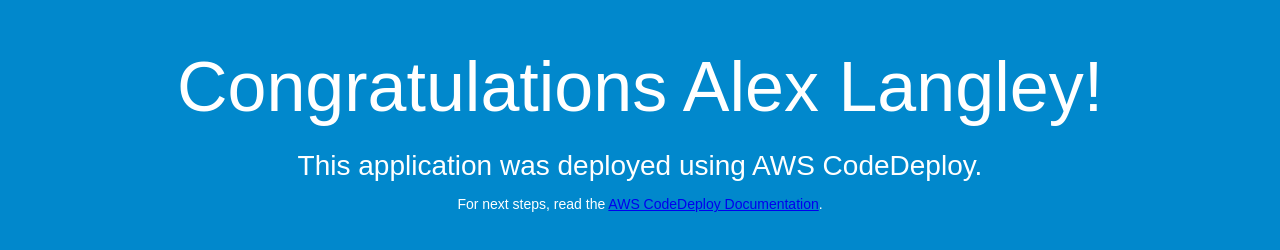
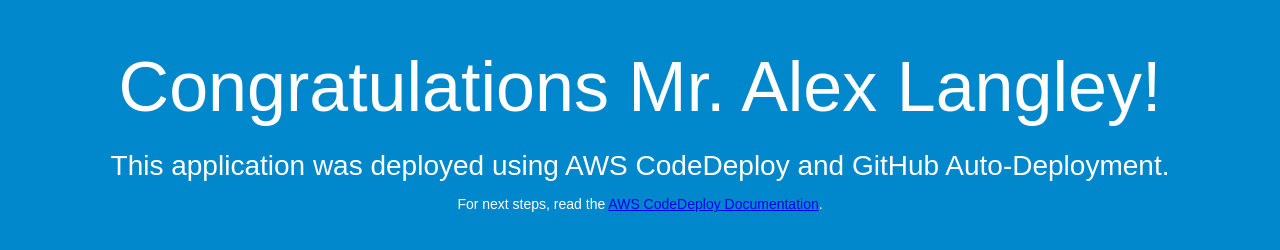
Before and after one commit to alexlangley/codedeploysample, a plain HTML site: page index.html in a window 1280 px wide. Drawn offline with Linux system fonts and the light colour scheme.

Commit message:
Added a salutation and additional detail about auto-deploy

```diff
--- a/index.html
+++ b/index.html
@@ -26,8 +26,8 @@
 </head>
 <body>
   <div align="center">
-    <h1>Congratulations Alex Langley!</h1>
-    <h2>This application was deployed using AWS CodeDeploy.</h2>
+    <h1>Congratulations Mr. Alex Langley!</h1>
+    <h2>This application was deployed using AWS CodeDeploy and GitHub Auto-Deployment.</h2>
     <p>For next steps, read the <a href="http://aws.amazon.com/documentation/codedeploy">AWS CodeDeploy Documentation</a>.</p>
   </div>
 </body>
```
